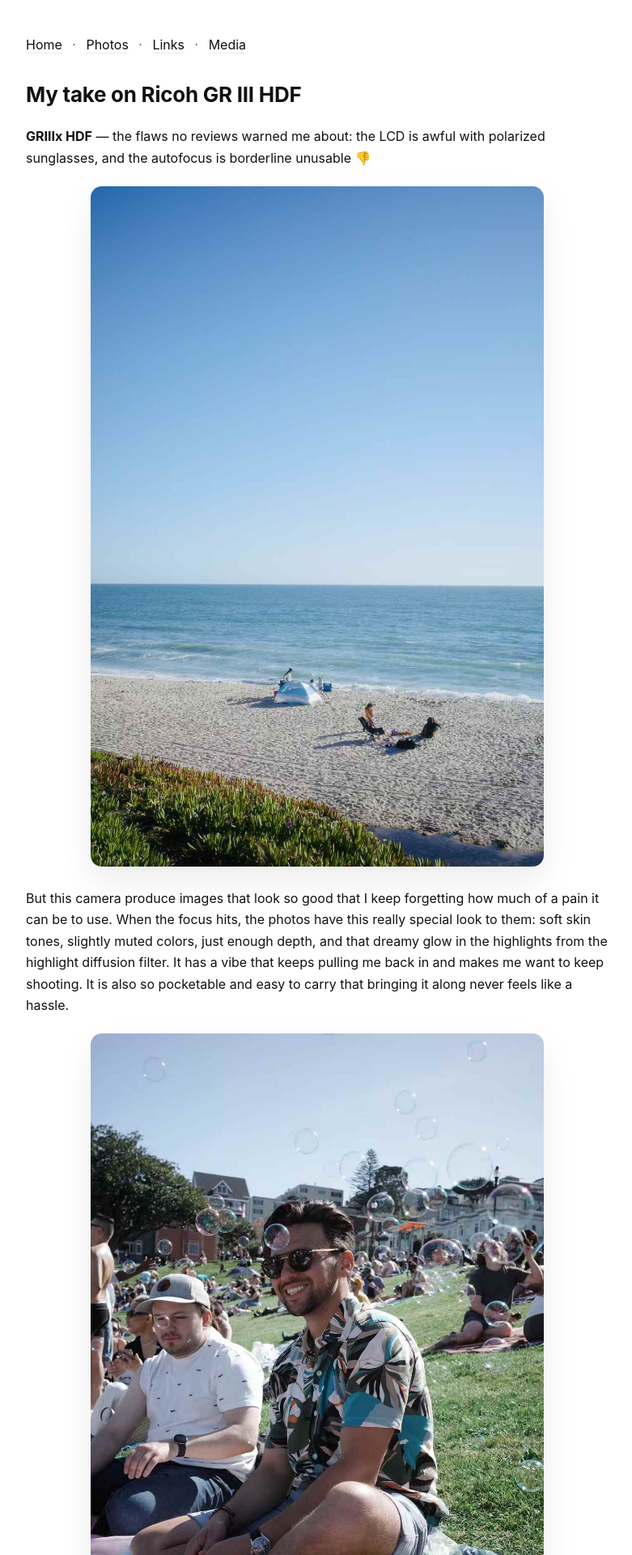
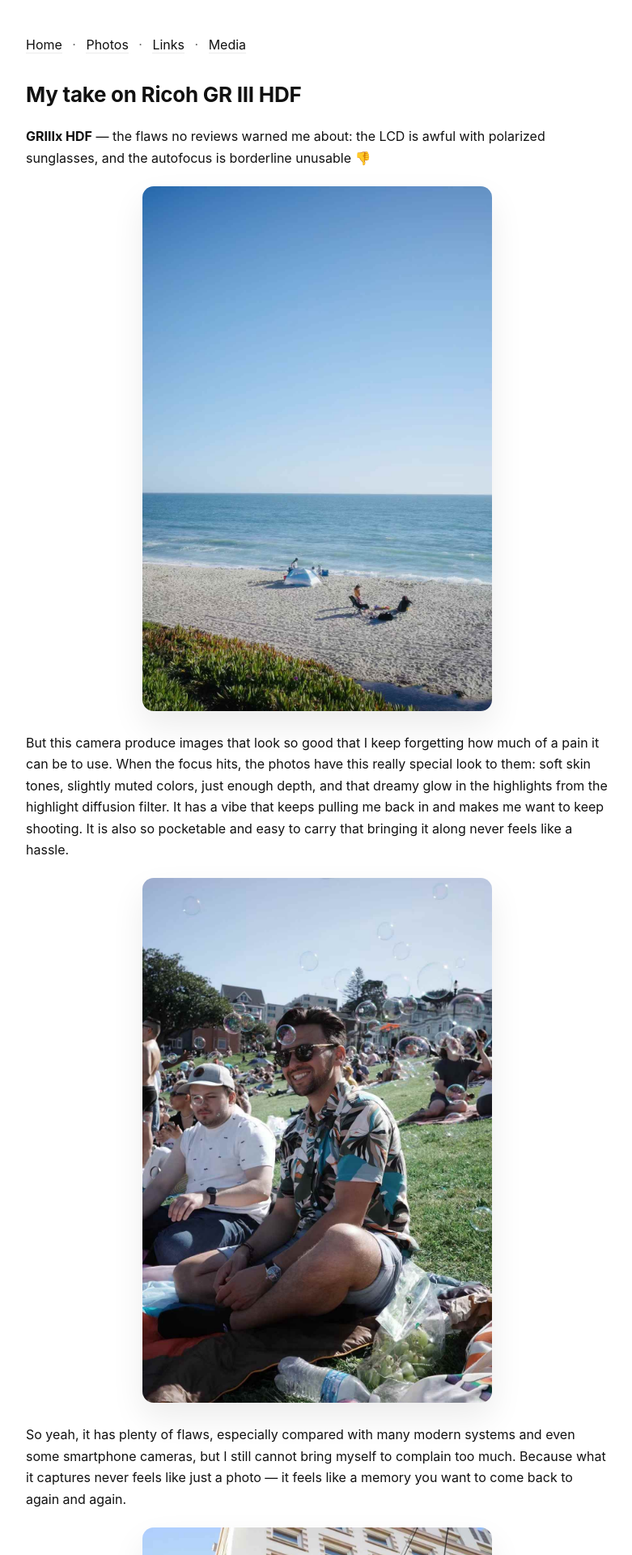
Before and after one commit to zijianzhu0/zijian.github.io, a Jekyll site: the page built from _posts/2025-08-12-GR-III-HDF.md, in a window 1280 px wide. Shown: the top 1920 px of the page at 81% size, without its empty margins (248-1029 px from the left). Built offline with Jekyll 4.4.1, drawn with Linux system fonts in a browser that asks for light colours.

Commit message:
Tighten post gallery image sizing

```diff
--- a/_sass/main.scss
+++ b/_sass/main.scss
@@ -47,9 +47,11 @@ hr { border: 0; border-top: 1px solid var(--line); margin: 26px 0; }
 
 .post-gallery__image {
   display: block;
-  width: min(100%, 560px);
+  width: auto;
+  max-width: min(100%, 560px);
   margin: 0 auto;
   height: auto;
+  max-height: 72vh;
   border-radius: 14px;
   box-shadow: 0 18px 40px rgba(17, 17, 17, 0.08);
 }
@@ -99,6 +101,10 @@ hr { border: 0; border-top: 1px solid var(--line); margin: 26px 0; }
 }
 
 @media (max-width: 720px) {
+  .post-gallery__image {
+    max-height: 58vh;
+  }
+
   .photo-gallery__count {
     margin-top: 6px;
   }
```
